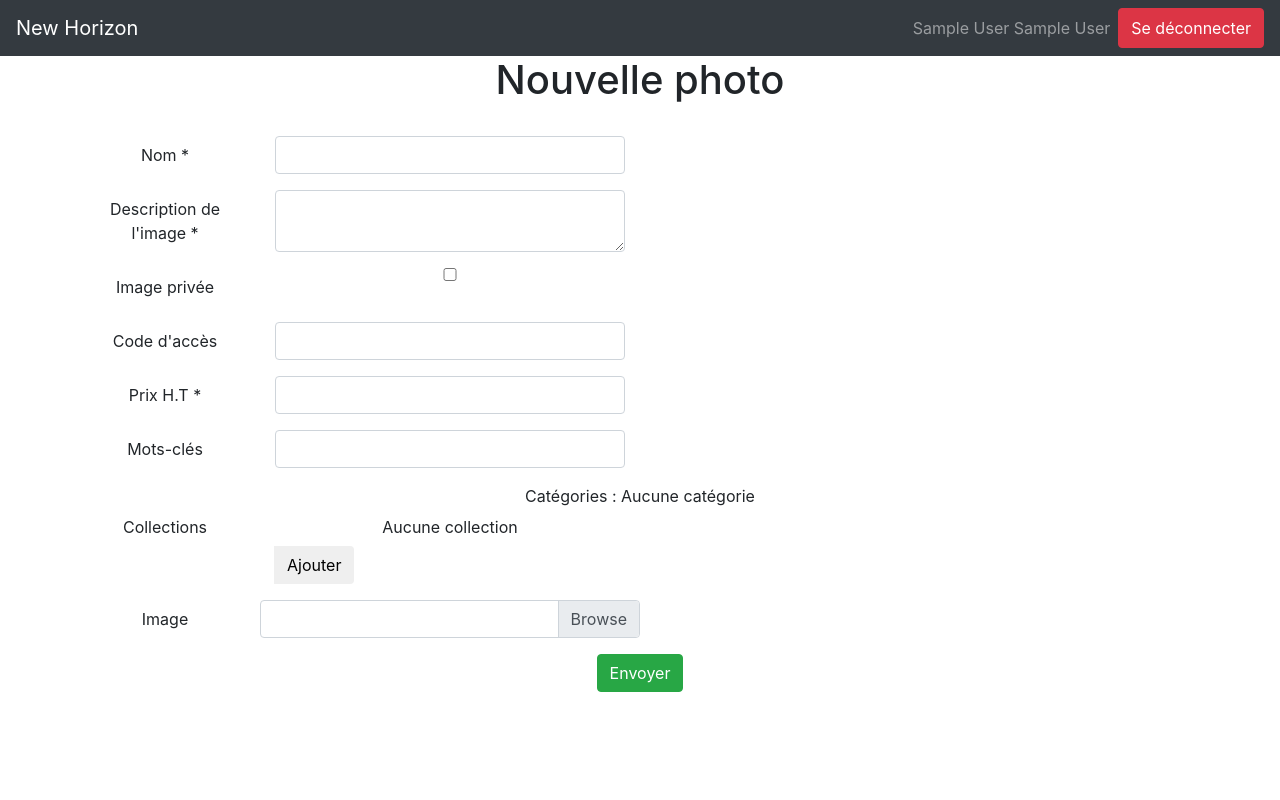
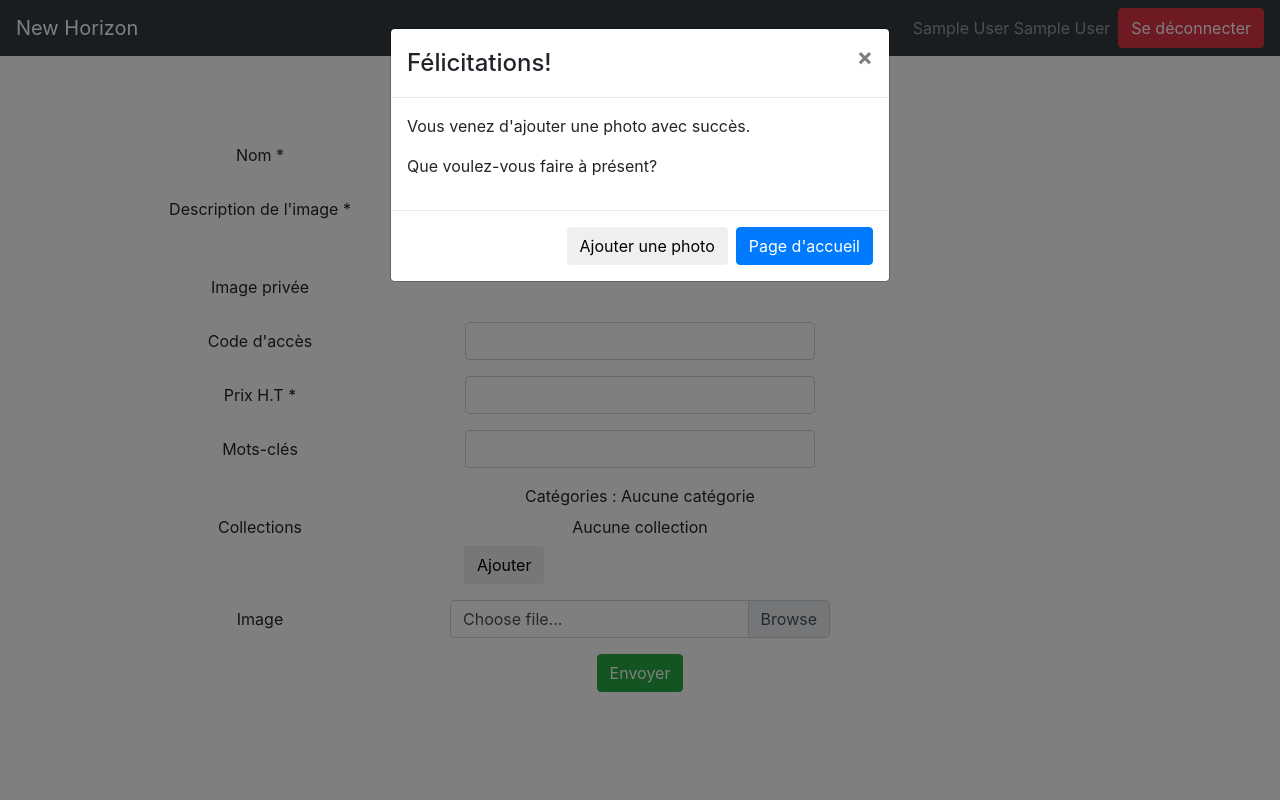
Before and after one commit to ArmandThillard/ProjetTut, a PHP site: page /saisiePhoto.php?etat=importee in a window 1280 px wide. Run offline with PHP 8.4, Linux system fonts and the light colour scheme; the visitor is signed in with stand-in values (Sample User, id 1); data that the repository does not hold is empty; some libraries are stand-ins or nearby versions.

Commit message:
form centré sur saisie photo + modals

```diff
--- a/SaisiePhoto.php
+++ b/SaisiePhoto.php
@@ -6,43 +6,104 @@
 </head>
 <?php
     require('./header.php');
+
+	if (isset($_GET['etat'])) {
+		if ($_GET['etat'] == 'importee') {
+?>
+			<!--Modal erreur mdp-->
+			<script src="https://ajax.googleapis.com/ajax/libs/jquery/1.12.4/jquery.min.js"></script>
+			<script type="text/javascript">
+				$(document).ready(function(){
+					$("#myModal").modal('show');
+				});
+			</script>
+			<div id="myModal" class="modal fade">
+				<div class="modal-dialog">
+					<div class="modal-content">
+						<div class="modal-header">
+							<h4 class="modal-title">Félicitations!</h4>
+							<button type="button" class="close" data-dismiss="modal" aria-hidden="true">&times;</button>
+						</div>
+						<div class="modal-body">
+							<p>Vous venez d'ajouter une photo avec succès.</p>
+							<p>Que voulez-vous faire à présent?</p>
+						</div>
+						<div class="modal-footer">
+							<button type="button" class="btn" onclick="window.location.href='./saisiePhoto.php'">Ajouter une photo</button>
+							<button type="button" class="btn btn-primary" onclick="window.location.href='./index.php'">Page d'accueil</button>
+						</div>
+					</div>
+				</div>
+			</div>
+			<!--Fin modal erreur mdp-->
+<?php
+		} else {
+?>
+			<!--Modal erreur mdp-->
+			<script src="https://ajax.googleapis.com/ajax/libs/jquery/1.12.4/jquery.min.js"></script>
+			<script type="text/javascript">
+				$(document).ready(function(){
+					$("#myModal").modal('show');
+				});
+			</script>
+			<div id="myModal" class="modal fade">
+				<div class="modal-dialog">
+					<div class="modal-content">
+						<div class="modal-header">
+							<h4 class="modal-title">Oups!</h4>
+							<button type="button" class="close" data-dismiss="modal" aria-hidden="true">&times;</button>
+						</div>
+						<div class="modal-body">
+							<p>L'image que vous avez vouluu ajouter existe déjà</p>
+						</div>
+						<div class="modal-footer">
+							<button type="button" class="btn" onclick="window.location.href='./saisiePhoto.php'">Ajouter une photo</button>
+							<button type="button" class="btn btn-primary" onclick="window.location.href='./index.php'">Page d'accueil</button>
+						</div>
+					</div>
+				</div>
+			</div>
+			<!--Fin modal erreur mdp-->
+<?php
+		}
+	}
 ?>
 <body style="background-color: white;">
 	<div class="container text-center">
 		<h1>Nouvelle photo</h1></br>
 		<form  method=post action="./ajoutPhoto.php" enctype="multipart/form-data">
 			<div class="form-group row">
-				<label class="col-sm-2 col-form-label col-sm-offset-2">Nom *</label>
+				<label class="col-sm-4 col-form-label col-sm-offset-2">Nom *</label>
 				<div class="col-sm-4 col-sm-offset-1">
 					<input name='nom_image' type=text class="form-control " />
 				</div>
 			</div>
 			<div class="form-group row">
-				<label class="col-sm-2 col-form-label col-sm-offset-2">Description de l'image *</label>
+				<label class="col-sm-4 col-form-label col-sm-offset-2">Description de l'image *</label>
 				<div class="col-sm-4 col-sm-offset-1">
 					<textarea class="form-control" name='desc_image' type=text></textarea>
 				</div>
 			</div>
 			<div class="form-group row">
-				<label class="col-sm-2 col-form-label col-sm-offset-2">Image privée</label>
+				<label class="col-sm-4 col-form-label col-sm-offset-2">Image privée</label>
 				<div class="col-sm-4 col-sm-offset-1">
 					<input class="form-control" name='image_privee' type=checkbox />
 				</div>
 			</div>
 			<div class="form-group row">
-				<label class="col-sm-2 col-form-label col-sm-offset-2">Code d'accès</label>
+				<label class="col-sm-4 col-form-label col-sm-offset-2">Code d'accès</label>
 				<div class="col-sm-4 col-sm-offset-1">
 					<input class="form-control" name='code_acces_image' type=password />
 				</div>
 			</div>
 			<div class="form-group row">
-				<label class="col-sm-2 col-form-label col-sm-offset-2">Prix H.T *</label>
+				<label class="col-sm-4 col-form-label col-sm-offset-2">Prix H.T *</label>
 				<div class="col-sm-4 col-sm-offset-1">
 					<input class="form-control" name='prix_ht_image' type=text />
 				</div>
 			</div>
 			<div class="form-group row">
-				<label class="col-sm-2 col-form-label col-sm-offset-2">Mots-clés</label>
+				<label class="col-sm-4 col-form-label col-sm-offset-2">Mots-clés</label>
 				<div class="col-sm-4 col-sm-offset-1">
 					<input class="form-control" name='tag' type=text />
 				</div>
@@ -63,7 +124,7 @@
 
 				if($res->rowCount() != 0){
 					echo "<div class='form-group row'>
-							<label class='col-sm-2 col-form-label col-sm-offset-2'>Catégories *</label>
+							<label class='col-sm-4 col-form-label col-sm-offset-2'>Catégories *</label>
 							<div class='col-sm-4'>
 								<select name='nomCategorie' class='form-control'/>
 								<option>";
@@ -83,7 +144,7 @@
 				$res->execute(array('mail' => $_SESSION['login']));
 
 				echo "<div class='form-group row'>
-						<label class='col-sm-2 col-form-label col-sm-offset-2'>Collections </label>";
+						<label class='col-sm-4 col-form-label col-sm-offset-2'>Collections </label>";
 				if($res->rowCount() != 0){
 					echo "	<div class='col-sm-4'>
 								<select name='nomCollection' class='form-control'/>
@@ -118,10 +179,11 @@
 
 			<input type="hidden" name="MAX_FILE_SIZE" value="1048576" />
 			<div class="form-group row">
-				<label class="col-sm-2 col-form-label col-sm-offset-2">Image</label>
-				<div class="custom-file col-sm-4 col-sm-offset-1">
-						<input name='img' type=file class="form-control custom-file-input" id="customFile" />
-						<label class="custom-file-label" for="customFile"></label>
+				<label class="col-sm-4 col-form-label col-sm-offset-2">Image</label>
+				<div class=" col-sm-4 col-sm-offset-1">
+						<input type="file" class="custom-file-input">
+    					<label class="custom-file-label text-left">Choose file...</label>
+
 				</div>
 			</div>
 
@@ -130,14 +192,7 @@
 		</form>
 	</div>
 </body>
-<!--Boutons ajout nouvelles catégorie et collection
-	<input id="saisieNvCat" style="display:none;"></input>
-	<button type="button" name="nouvelleCategorie" onclick="addFieldCat()">+</button>
-	</br>
-	<input id="saisieNvCol" style="display:none;"></input>
-	<button type="button" name="nouvelleCollection" onclick="addFieldCol()">+</button>
-	</br>
-	<script src="./inc/js/functions.js"></script>
-	<button type=submit name="submit">Envoyer</>
-	<button type=reset name="reset">Reset</>
--->
+<?php
+    require('./footer.php');
+?>
+<!--
```
Also changed, not shown: AjoutPhoto.php (+2 -6 lines).
